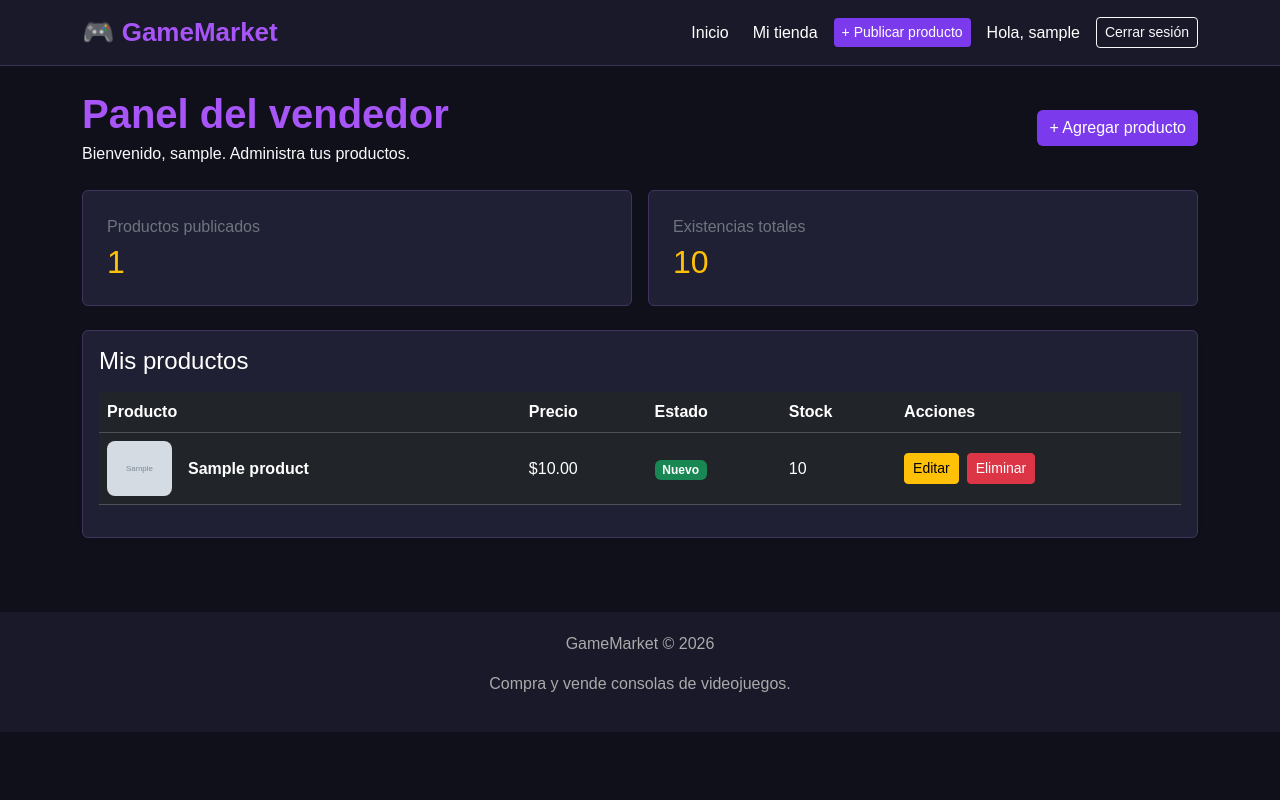
After one commit to Paul-G04/consolehub_c58, a Django app: page /dashboard/ in a window 1280 px wide. The commit adds this page. Run offline with Django 5.2, Linux system fonts and the light colour scheme; a user stored in the database is signed in; tables that the repository leaves empty hold one stand-in row (values such as "Sample post"); grey boxes marked "Sample" are stand-in pictures.

Commit message:
Sprint 3:Seccion vendedor - Dashboard

```diff
--- a/store/templates/store/base.html
+++ b/store/templates/store/base.html
@@ -16,6 +16,7 @@
             background: #10101b;
             color: white;
             font-family: Arial, sans-serif;
+            min-height: 100vh;
         }
 
         .navbar {
@@ -68,13 +69,13 @@
             color: white;
         }
 
-        .form-control {
+        .form-control, .form-select {
             background: #29293c;
             color: white;
             border: 1px solid #55516b;
         }
 
-        .form-control:focus {
+        .form-control:focus, .form-select:focus {
             background: #29293c;
             color: white;
             border-color: #a855f7;
@@ -99,13 +100,15 @@
 <body>
 
 <nav class="navbar navbar-expand-lg navbar-dark">
+
     <div class="container">
 
         <a class="navbar-brand" href="{% url 'home' %}">
             🎮 GameMarket
         </a>
 
-        <button class="navbar-toggler" type="button"
+        <button class="navbar-toggler"
+                type="button"
                 data-bs-toggle="collapse"
                 data-bs-target="#menu">
             <span class="navbar-toggler-icon"></span>
@@ -113,7 +116,7 @@
 
         <div class="collapse navbar-collapse" id="menu">
 
-            <ul class="navbar-nav ms-auto">
+            <ul class="navbar-nav ms-auto align-items-lg-center gap-2">
 
                 <li class="nav-item">
                     <a class="nav-link" href="{% url 'home' %}">
@@ -123,6 +126,24 @@
 
                 {% if user.is_authenticated %}
 
+                    {% if user.is_seller %}
+
+                        <li class="nav-item">
+                            <a class="nav-link"
+                               href="{% url 'dashboard' %}">
+                                Mi tienda
+                            </a>
+                        </li>
+
+                        <li class="nav-item">
+                            <a class="btn btn-purple btn-sm"
+                               href="{% url 'product_create' %}">
+                                + Publicar producto
+                            </a>
+                        </li>
+
+                    {% endif %}
+
                     <li class="nav-item">
                         <span class="nav-link">
                             Hola, {{ user.username }}
@@ -130,10 +151,10 @@
                     </li>
 
                     <li class="nav-item">
-                        <form method="post"
-                              action="{% url 'logout' %}">
+                        <form method="POST" action="{% url 'logout' %}">
                             {% csrf_token %}
-                            <button class="btn btn-purple btn-sm mt-1">
+                            <button type="submit"
+                                    class="btn btn-outline-light btn-sm">
                                 Cerrar sesión
                             </button>
                         </form>
@@ -148,7 +169,7 @@
                     </li>
 
                     <li class="nav-item">
-                        <a class="btn btn-purple btn-sm mt-1"
+                        <a class="btn btn-purple btn-sm"
                            href="{% url 'register' %}">
                             Registrarse
                         </a>
@@ -166,8 +187,12 @@
 
     {% if messages %}
         {% for message in messages %}
-            <div class="alert alert-success">
+            <div class="alert alert-success alert-dismissible fade show">
                 {{ message }}
+                <button type="button"
+                        class="btn-close"
+                        data-bs-dismiss="alert">
+                </button>
             </div>
         {% endfor %}
     {% endif %}
@@ -182,8 +207,7 @@
     <p>Compra y vende consolas de videojuegos.</p>
 </footer>
 
-<script src="https://cdn.jsdelivr.net/npm/bootstrap@5.3.3/dist/js/bootstrap.bundle.min.js">
-</script>
+<script src="https://cdn.jsdelivr.net/npm/bootstrap@5.3.3/dist/js/bootstrap.bundle.min.js"></script>
 
 </body>
 </html>
--- /dev/null
+++ b/store/templates/store/dashboard.html
@@ -0,0 +1,116 @@
+{% extends 'store/base.html' %}
+
+{% block title %}Dashboard | GameMarket{% endblock %}
+
+{% block content %}
+<div class="d-flex flex-wrap justify-content-between align-items-center mb-4 gap-3">
+    <div>
+        <h1 class="main-title mb-1">Panel del vendedor</h1>
+        <p class="text-light mb-0">
+            Bienvenido, {{ user.username }}. Administra tus productos.
+        </p>
+    </div>
+
+    <!-- Botón principal conectado -->
+    <a href="{% url 'product_create' %}" class="btn btn-purple">
+        + Agregar producto
+    </a>
+</div>
+
+<div class="row g-3 mb-4">
+    <div class="col-md-6">
+        <div class="card p-4 h-100" style="background:#202034; color:white; border:1px solid #40345f;">
+            <p class="text-secondary mb-1">Productos publicados</p>
+            <h2 class="text-warning mb-0">{{ total_products }}</h2>
+        </div>
+    </div>
+
+    <div class="col-md-6">
+        <div class="card p-4 h-100" style="background:#202034; color:white; border:1px solid #40345f;">
+            <p class="text-secondary mb-1">Existencias totales</p>
+            <h2 class="text-warning mb-0">{{ total_stock }}</h2>
+        </div>
+    </div>
+</div>
+
+<div class="card shadow-sm" style="background:#202034; color:white; border:1px solid #40345f;">
+    <div class="card-body">
+        <h4 class="mb-3">Mis productos</h4>
+
+        <div class="table-responsive">
+            <table class="table table-dark table-hover align-middle">
+                <thead>
+                    <tr>
+                        <th>Producto</th>
+                        <th>Precio</th>
+                        <th>Estado</th>
+                        <th>Stock</th>
+                        <th>Acciones</th>
+                    </tr>
+                </thead>
+
+                <tbody>
+                    {% for product in products %}
+                    <tr>
+                        <td>
+                            <div class="d-flex align-items-center gap-3">
+                                {% if product.image %}
+                                    <img src="{{ product.image.url }}"
+                                         alt="{{ product.name }}"
+                                         width="65"
+                                         height="55"
+                                         style="object-fit:cover; border-radius:8px;">
+                                {% else %}
+                                    <div class="d-flex align-items-center justify-content-center"
+                                         style="width:65px; height:55px; background:#29293c; border-radius:8px;">
+                                        🎮
+                                    </div>
+                                {% endif %}
+                                <strong>{{ product.name }}</strong>
+                            </div>
+                        </td>
+
+                        <td>${{ product.price }}</td>
+
+                        <td>
+                            {% if product.condition == "new" %}
+                                <span class="badge bg-success">Nuevo</span>
+                            {% else %}
+                                <span class="badge bg-secondary">Usado</span>
+                            {% endif %}
+                        </td>
+
+                        <td>{{ product.stock }}</td>
+
+                        <td>
+                            <div class="d-flex flex-wrap gap-2">
+                                <a href="{% url 'product_update' product.id %}" class="btn btn-warning btn-sm">
+                                    Editar
+                                </a>
+                                <a href="{% url 'product_delete' product.id %}" class="btn btn-danger btn-sm">
+                                    Eliminar
+                                </a>
+                            </div>
+                        </td>
+                    </tr>
+                    {% empty %}
+                    <tr>
+                        <td colspan="5" class="text-center py-5">
+                            <h5>No tienes productos registrados</h5>
+                            <p class="text-secondary">
+                                Agrega tu primer producto para comenzar a vender.
+                            </p>
+
+                            <!-- Botón de tabla vacía conectado -->
+                            <a href="{% url 'product_create' %}" class="btn btn-purple">
+                                Agregar mi primer producto
+                            </a>
+                        </td>
+                    </tr>
+                    {% endfor %}
+                </tbody>
+            </table>
+        </div>
+    </div>
+</div>
+{% endblock %}
--- a/store/urls.py
+++ b/store/urls.py
@@ -1,32 +1,19 @@
-
 from django.urls import path
-
 from . import views
 
 urlpatterns = [
+    path("", views.home, name="home"),
 
-    path(
-        "",
-        views.home,
-        name="home"
-    ),
+    # Autenticación
+    path("registro/", views.register, name="register"),
+    path("login/", views.CustomLoginView.as_view(), name="login"),
+    path("logout/", views.CustomLogoutView.as_view(), name="logout"),
 
-    path(
-        "registro/",
-        views.register,
-        name="register"
-    ),
+    # Dashboard del vendedor
+    path("dashboard/", views.dashboard, name="dashboard"),
 
-    path(
-        "login/",
-        views.CustomLoginView.as_view(),
-        name="login"
-    ),
-
-    path(
-        "logout/",
-        views.CustomLogoutView.as_view(),
-        name="logout"
-    ),
-
+    # CRUD de productos
+    path("products/create/", views.product_create, name="product_create"),
+    path("products/<uuid:pk>/edit/", views.product_update, name="product_update"),
+    path("products/<uuid:pk>/delete/", views.product_delete, name="product_delete"),
 ]
--- a/store/views.py
+++ b/store/views.py
@@ -1,29 +1,25 @@
-from django.shortcuts import render
-
-# Create your views here.
-
-from django.shortcuts import render, redirect
+from django.shortcuts import render, redirect, get_object_or_404
 from django.contrib.auth import login
+from django.contrib.auth.decorators import login_required
 from django.contrib.auth.views import LoginView, LogoutView
 from django.contrib import messages
+from django.db.models import Sum
+from django.http import HttpResponseForbidden
 
 from .models import Product
-from .forms import RegisterForm, LoginForm
+from .forms import RegisterForm, LoginForm, ProductForm
 
 
 # =====================================
-# PÁGINA PRINCIPAL
+# INICIO
 # =====================================
 
 def home(request):
-
     products = Product.objects.all().order_by("-created_at")
 
-    context = {
-        "products": products,
-    }
-
-    return render(request, "store/home.html", context)
+    return render(request, "store/home.html", {
+        "products": products
+    })
 
 
 # =====================================
@@ -31,52 +27,151 @@ def home(request):
 # =====================================
 
 def register(request):
-
     if request.user.is_authenticated:
         return redirect("home")
 
     if request.method == "POST":
-
         form = RegisterForm(request.POST)
 
         if form.is_valid():
-
             user = form.save()
-
-            messages.success(
-                request,
-                "Tu cuenta fue creada correctamente."
-            )
-
             login(request, user)
-
-            return redirect("home")
-
+            messages.success(request, "Tu cuenta fue creada correctamente.")
+            return redirect("dashboard" if user.is_seller else "home")
     else:
         form = RegisterForm()
 
-    return render(
-        request,
-        "store/register.html",
-        {"form": form}
-    )
+    return render(request, "store/register.html", {
+        "form": form
+    })
 
 
 # =====================================
-# INICIO DE SESIÓN
+# LOGIN
 # =====================================
 
 class CustomLoginView(LoginView):
-
     template_name = "store/login.html"
     authentication_form = LoginForm
     redirect_authenticated_user = True
 
+    def get_success_url(self):
+        if self.request.user.is_seller:
+            return "/dashboard/"
+        return "/"
+
 
 # =====================================
-# CERRAR SESIÓN
+# LOGOUT
 # =====================================
 
 class CustomLogoutView(LogoutView):
+    next_page = "home"
 
-    next_page = "home"
+
+# =====================================
+# DASHBOARD DEL VENDEDOR
+# =====================================
+
+@login_required
+def dashboard(request):
+    if not request.user.is_seller:
+        return HttpResponseForbidden(
+            "No tienes permisos para acceder al panel de vendedor."
+        )
+
+    products = Product.objects.filter(
+        owner=request.user
+    ).order_by("-created_at")
+
+    # Calcula la suma total del stock para mostrarla en la tarjeta del dashboard
+    total_stock = products.aggregate(total=Sum("stock"))["total"] or 0
+
+    return render(request, "store/dashboard.html", {
+        "products": products,
+        "total_products": products.count(),
+        "total_stock": total_stock
+    })
+
+
+# =====================================
+# CREAR PRODUCTO
+# =====================================
+
+@login_required
+def product_create(request):
+    if not request.user.is_seller:
+        return HttpResponseForbidden("Solo los vendedores pueden publicar.")
+
+    if request.method == "POST":
+        form = ProductForm(request.POST, request.FILES)
+
+        if form.is_valid():
+            product = form.save(commit=False)
+            product.owner = request.user
+            product.save()
+            form.save_m2m()
+
+            messages.success(request, "¡Tu producto fue publicado correctamente!")
+            return redirect("dashboard")
+    else:
+        form = ProductForm()
+
+    return render(request, "store/product_form.html", {
+        "form": form,
+        "title": "Publicar producto",
+        "button_text": "Publicar producto"
+    })
+
+
+# =====================================
+# EDITAR PRODUCTO
+# =====================================
+
+@login_required
+def product_update(request, pk):
+    product = get_object_or_404(Product, pk=pk)
+
+    if product.owner != request.user:
+        return HttpResponseForbidden(
+            "No puedes modificar productos de otro vendedor."
+        )
+
+    if request.method == "POST":
+        form = ProductForm(request.POST, request.FILES, instance=product)
+
+        if form.is_valid():
+            form.save()
+            messages.success(request, "Producto actualizado correctamente.")
+            return redirect("dashboard")
+    else:
+        form = ProductForm(instance=product)
+
+    return render(request, "store/product_form.html", {
+        "form": form,
+        "title": "Editar producto",
+        "button_text": "Guardar cambios"
+    })
+
+
+# =====================================
+# ELIMINAR PRODUCTO
+# =====================================
+
+@login_required
+def product_delete(request, pk):
+    product = get_object_or_404(Product, pk=pk)
+
+    if product.owner != request.user:
+        return HttpResponseForbidden(
+            "No puedes eliminar productos de otro vendedor."
+        )
+
+    if request.method == "POST":
+        product.delete()
+        messages.success(request, "Producto eliminado correctamente.")
+        return redirect("dashboard")
+
+    return render(request, "store/product_confirm_delete.html", {
+        "product": product
+    })
```
Also changed, not shown: store/forms.py (+69 -37 lines), store/templates/store/product_confirm_delete.html (added, +57 -0 lines), store/templates/store/product_form.html (added, +52 -0 lines).
